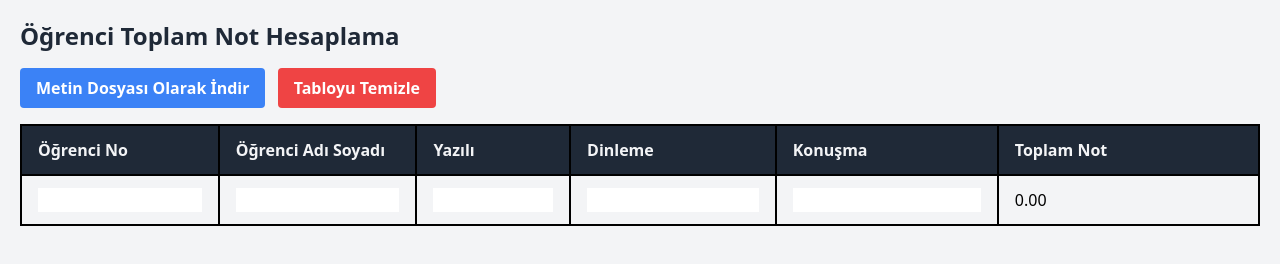
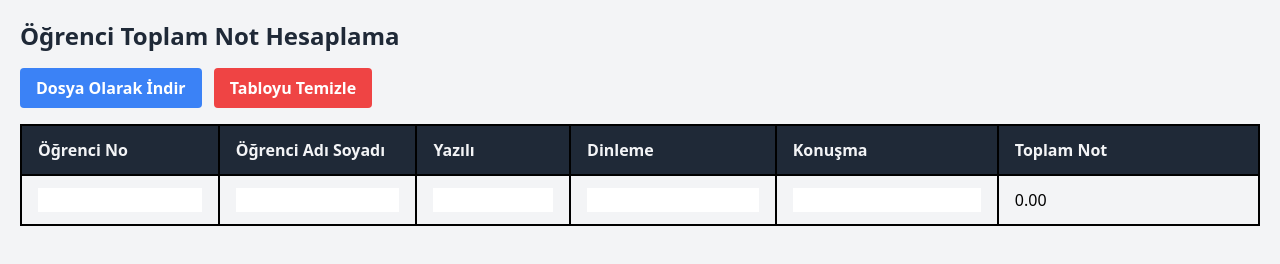
Before and after one commit to bcanata/NotHesaplama, a plain HTML site: page index.html in a window 1280 px wide. Drawn offline with nearby package versions, Linux system fonts and the light colour scheme.

Commit message:
Update index.html

```diff
--- a/index.html
+++ b/index.html
@@ -12,7 +12,7 @@
 
 <div class="mb-4">
   <button id="downloadBtn" class="bg-blue-500 hover:bg-blue-700 text-white font-bold py-2 px-4 rounded">
-    Metin Dosyası Olarak İndir
+    Dosya Olarak İndir
   </button>
   <button id="clearTableBtn" class="bg-red-500 hover:bg-red-700 text-white font-bold py-2 px-4 rounded ml-2">
     Tabloyu Temizle
```
